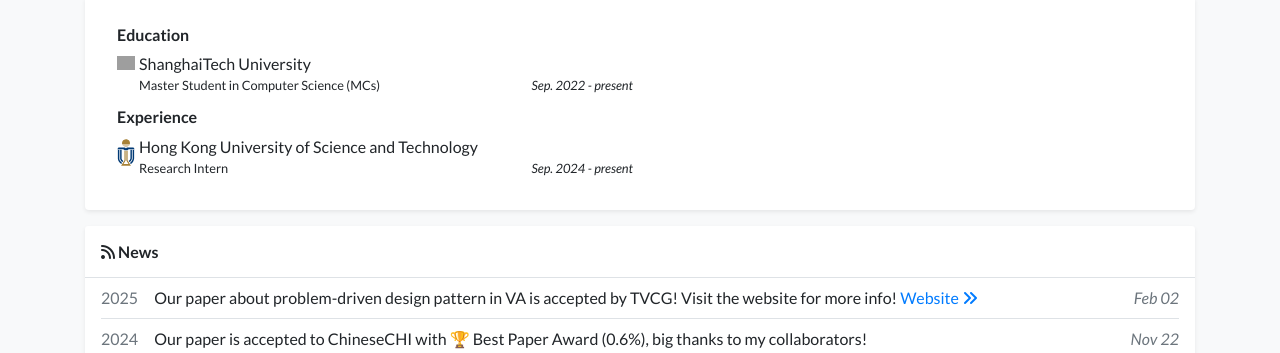
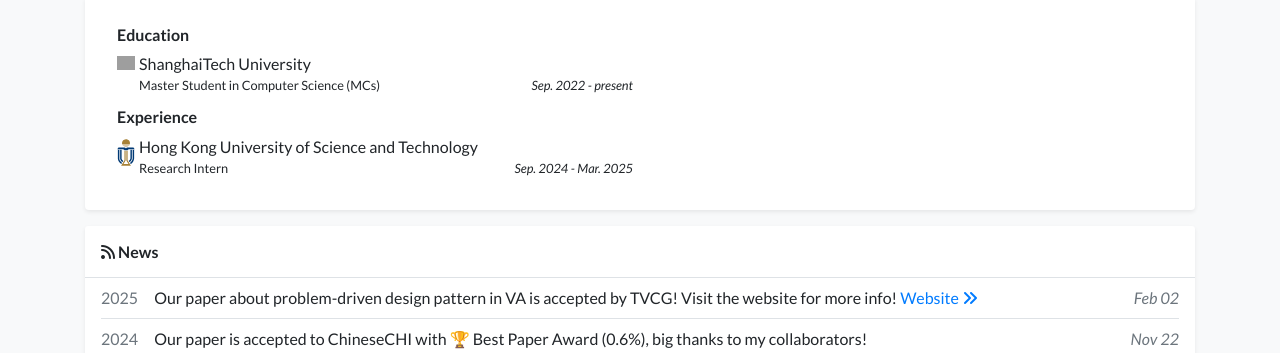
Before and after one commit to Kanas01/Kanas01.github.io, a Jekyll site: the page built from index.html, in a window 1280 px wide and 900 px high, scrolled down 564 px. Shown: the part 100-453 px from the top of the window. Built offline with Jekyll 4.4.1, drawn with Linux system fonts in a browser that asks for light colours; a style sheet for code colours, icons or effects is not loaded; grey boxes are pictures that could not be loaded.

Commit message:
update hkust internship

```diff
--- a/_data/profile.yml
+++ b/_data/profile.yml
@@ -43,7 +43,7 @@ experience:
 - name: Hong Kong University of Science and Technology
   logo: /assets/images/badges/HKUST.svg
   position: Research Intern
-  date: Sep. 2024 - present
+  date: Sep. 2024 - Mar. 2025
 
 
 # awards:
```
